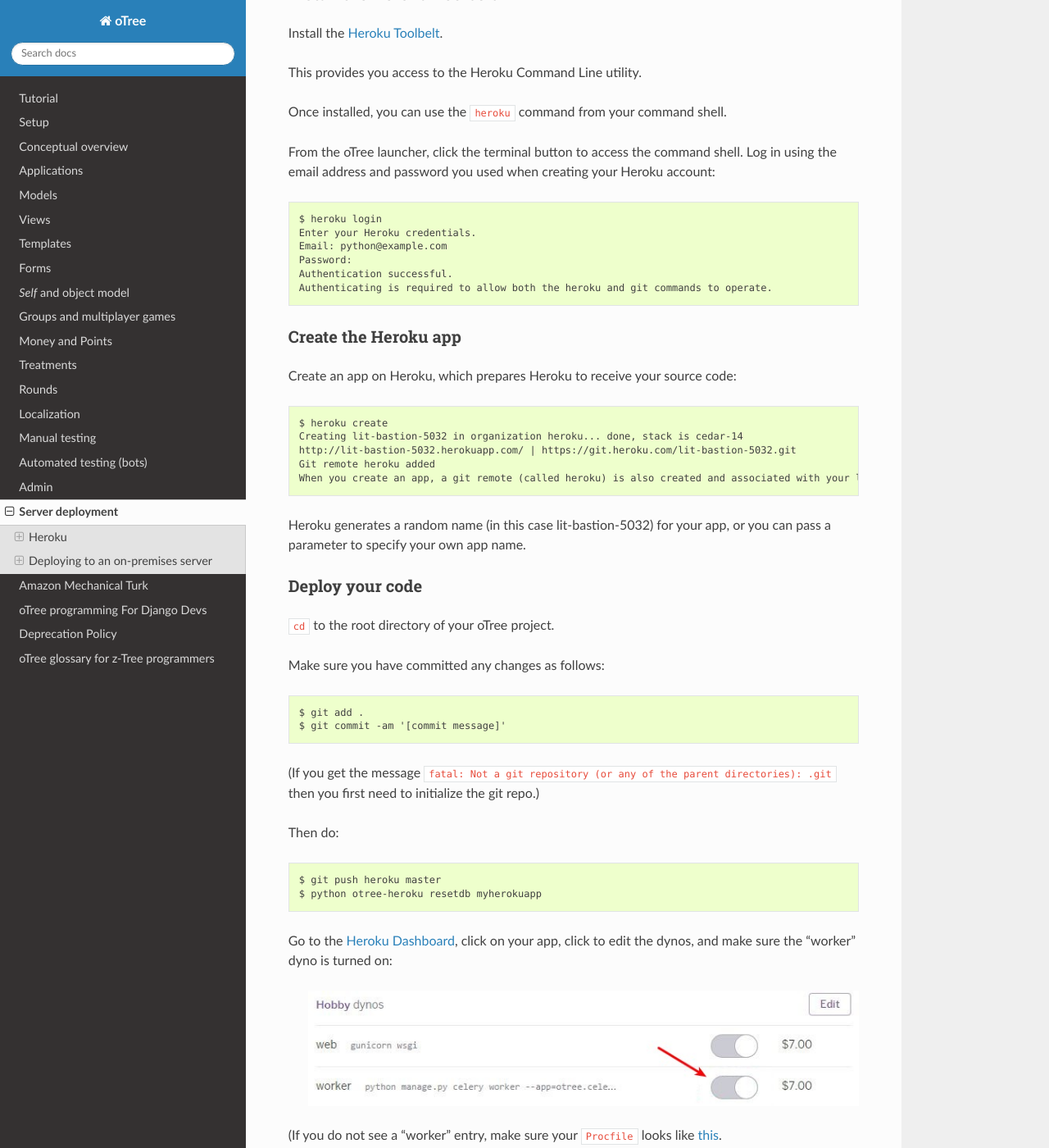
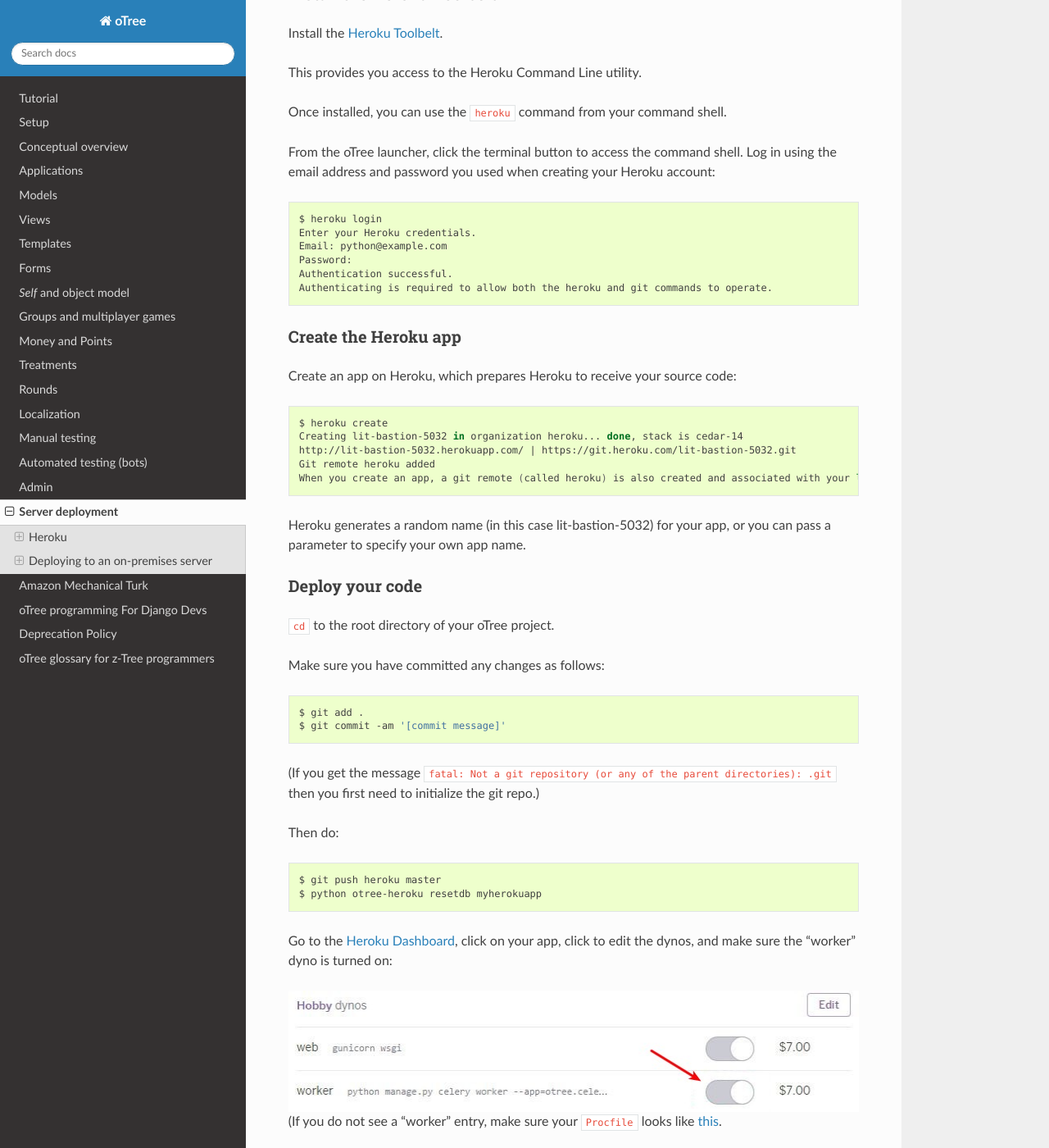
Before and after one commit to oTree-org/otree-docs, a Sphinx documentation site: the page built from source/server.rst, in a window 1280 px wide and 1400 px high, scrolled down 551 px. Shown: the whole window at 82% size. Built offline with Sphinx 7.4.7 and the Read the Docs theme 2.0.0, drawn with Linux system fonts in a browser that asks for light colours; some of the changed text lies outside the part shown.

Commit message:
replaced :: for bash

```diff
--- a/source/apps.rst
+++ b/source/apps.rst
@@ -1,8 +1,8 @@
 Applications
 ============
 
-In oTree (and Django), an app is a folder containing Python and HTML code. When you
-create your oTree project, it comes pre-loaded with various apps such as
+In oTree (and Django), an app is a folder containing Python and HTML code. When
+you create your oTree project, it comes pre-loaded with various apps such as
 ``public_goods`` and ``dictator``. A session is basically a sequence of
 apps that are played one after the other.
 
--- a/source/server.rst
+++ b/source/server.rst
@@ -35,7 +35,7 @@
 shell. Log in using the email address and password you used when
 creating your Heroku account:
 
-::
+.. code-block:: bash
 
     $ heroku login
     Enter your Heroku credentials.
@@ -50,7 +50,7 @@
 Create an app on Heroku, which prepares Heroku to receive your source
 code:
 
-::
+.. code-block:: bash
 
     $ heroku create
     Creating lit-bastion-5032 in organization heroku... done, stack is cedar-14
@@ -68,7 +68,7 @@
 
 Make sure you have committed any changes as follows:
 
-::
+.. code-block:: bash
 
     $ git add .
     $ git commit -am '[commit message]'
@@ -79,7 +79,7 @@
 
 Then do:
 
-::
+.. code-block:: bash
 
     $ git push heroku master
     $ python otree-heroku resetdb myherokuapp
@@ -88,7 +88,9 @@
 click on your app, click to edit the dynos, and make sure the "worker"
 dyno is turned on:
 
-    .. image:: _static/heroku-worker-dyno.JPG
+.. image:: _static/heroku-worker-dyno.JPG
+    :align: center
+    :scale: 100 %
 
 (If you do not see a "worker" entry, make sure your ``Procfile``
 looks like `this <https://github.com/oTree-org/oTree/blob/master/Procfile>`__.
@@ -96,7 +98,7 @@
 Now visit the app at the URL generated by its app name. As a handy
 shortcut, you can open the website as follows:
 
-::
+.. code-block:: bash
 
     $ heroku open
 
@@ -123,8 +125,8 @@
 
 .. note::
 
-    If you are just testing your app locally, you can use the ``resetdb`` and ``runserver`` commands,
-    which are simpler than the below steps.
+    If you are just testing your app locally, you can use the ``resetdb`` and
+    ``runserver`` commands, which are simpler than the below steps.
 
 Although Heroku deployment may be the easiest option,
 you may prefer to run oTree on your own server. Reasons may include:
@@ -136,18 +138,21 @@
 
 oTree runs on top of Django, so oTree setup is the same as Django setup.
 Django runs on a wide variety of servers, except getting it to run on
-a Windows server like IIS may require extra work; you can find info about Django + IIS online.
-Below, instructions are given for using Unix and Gunicorn.
+a Windows server like IIS may require extra work; you can find info about
+Django + IIS online. Below, instructions are given for using Unix and Gunicorn.
 
 Database
 ~~~~~~~~
 
 oTree is most frequently used with PostgreSQL as the production
-database, although you can also use MySQL, MariaDB, or any other database supported by Django.
+database, although you can also use MySQL, MariaDB, or any other database
+supported by Django.
 
 You can create your database with a command like this:
 
-``psql -c 'create database django_db;' -U postgres``
+.. code-block:: bash
+
+    $ psql -c 'create database django_db;' -U postgres
 
 Then, you should set the following environment variable, so that it can
 be read by ``dj_database_url``:
@@ -188,7 +193,6 @@
 .. versionadded:: 0.3.8
    ``runprodserver``
 
-
 .. warning::
 
     Gunicorn doesn't work on Windows, so if you are trying to run oTree on a Windows server
```
Also changed, not shown: source/admin.rst (+6 -5 lines).
